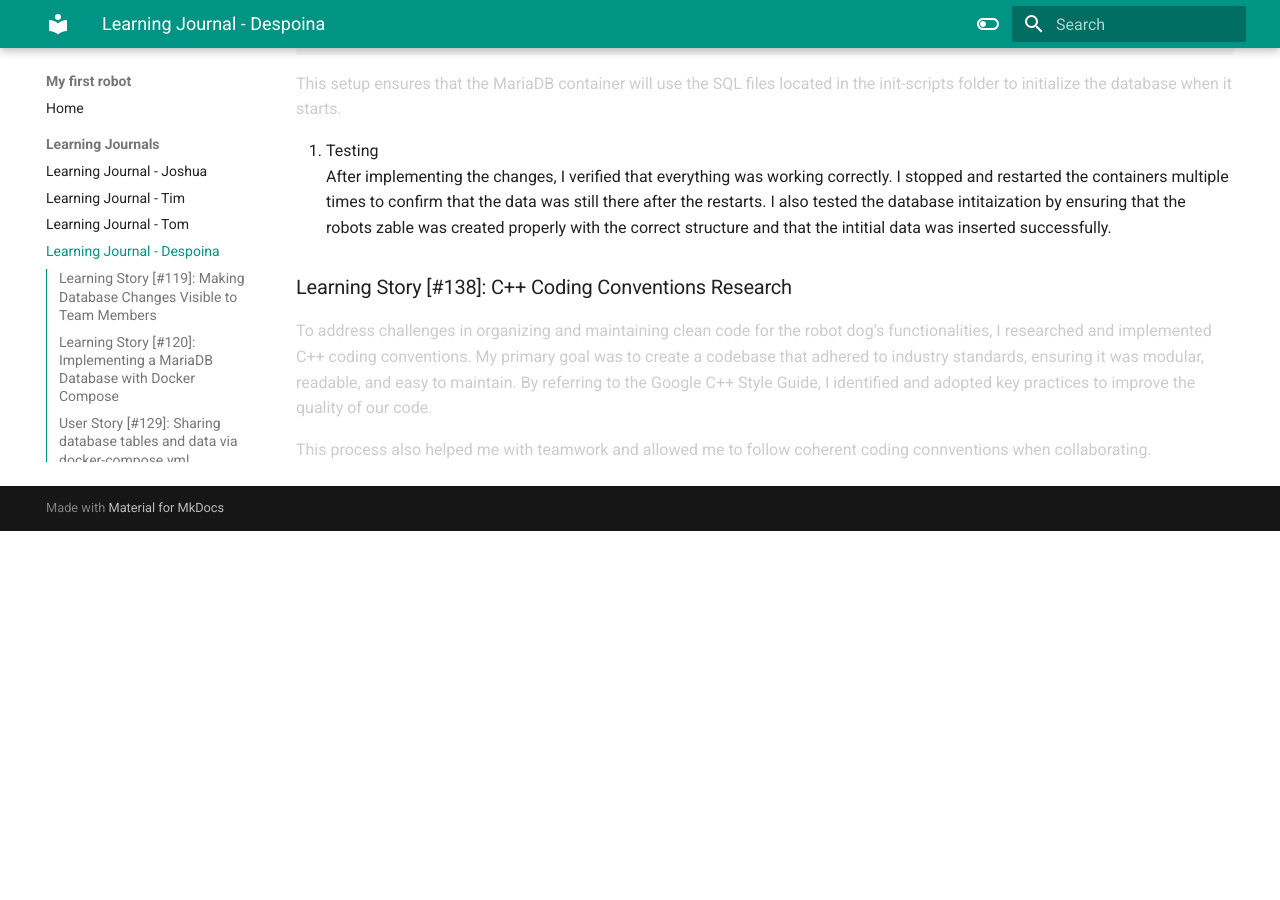
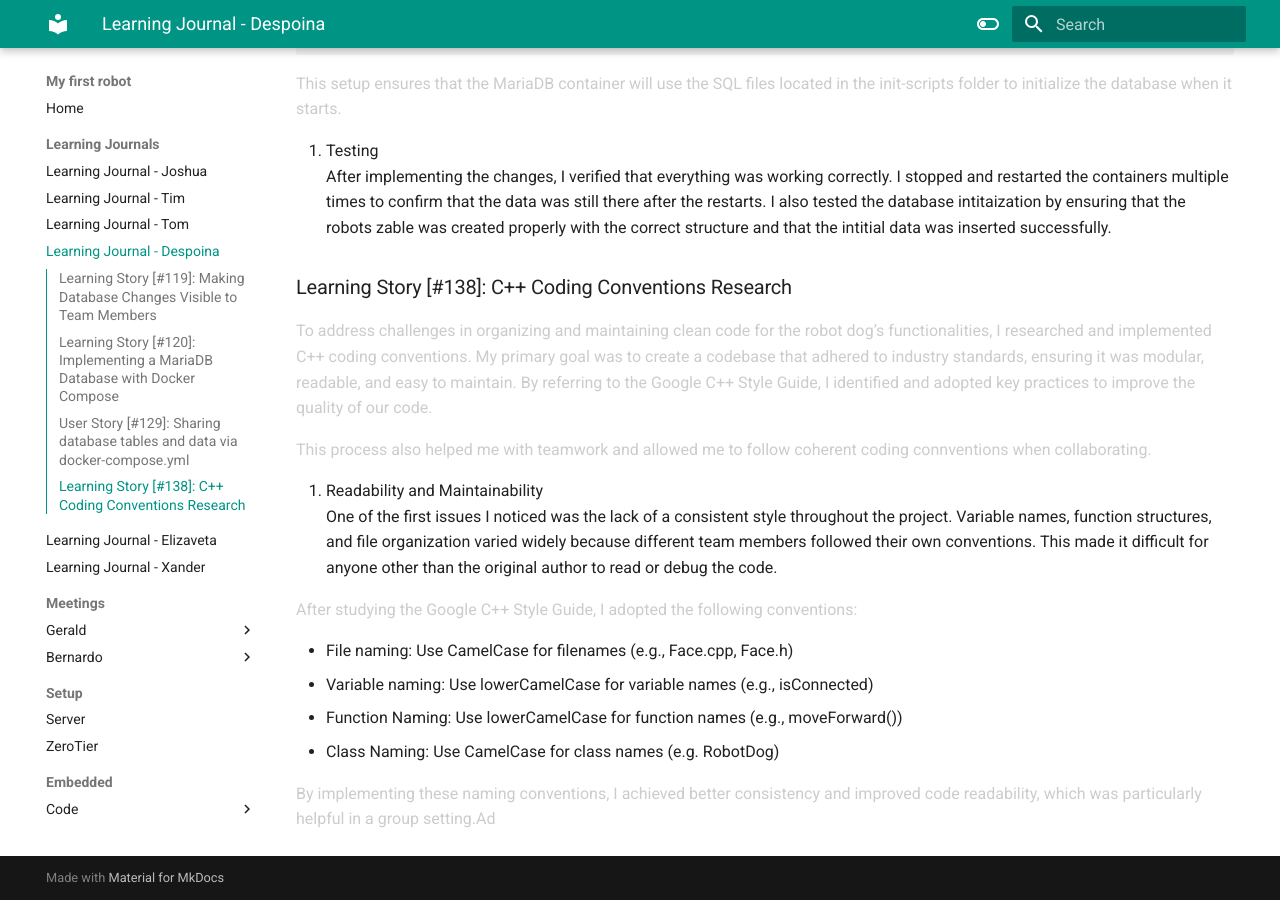
Before and after one commit to VioletHarmon2002/MyFirstRobot, an MkDocs documentation site: the page built from docs/Learning Journals/learning-journal-despoina.md, in a window 1280 px wide and 900 px high, scrolled down 2767 px. Built offline with MkDocs 1.6.1 and Material for MkDocs 9.7.7, drawn with Linux system fonts in a browser that asks for light colours; before the commit the page ends 3298 px from its top, so only the background shows below that.

Commit message:
Added: readability and maintanability in learning story #138

```diff
--- a/docs/Learning Journals/learning-journal-despoina.md
+++ b/docs/Learning Journals/learning-journal-despoina.md
@@ -136,3 +136,15 @@ After implementing the changes, I verified that everything was working correctly
 To address challenges in organizing and maintaining clean code for the robot dog’s functionalities, I researched and implemented C++ coding conventions. My primary goal was to create a codebase that adhered to industry standards, ensuring it was modular, readable, and easy to maintain. By referring to the Google C++ Style Guide, I identified and adopted key practices to improve the quality of our code.
 
 This process also helped me with teamwork and allowed me to follow coherent coding connventions when collaborating.
+
+1. Readability and Maintainability
+One of the first issues I noticed was the lack of a consistent style throughout the project. Variable names, function structures, and file organization varied widely because different team members followed their own conventions. This made it difficult for anyone other than the original author to read or debug the code.
+
+After studying the Google C++ Style Guide, I adopted the following conventions:
+
+- File naming: Use CamelCase for filenames (e.g., Face.cpp, Face.h)
+- Variable naming: Use lowerCamelCase for variable names (e.g., isConnected)
+- Function Naming: Use lowerCamelCase for function names (e.g., moveForward())
+- Class Naming: Use CamelCase for class names (e.g. RobotDog)
+
+By implementing these naming conventions, I achieved better consistency and improved code readability, which was particularly helpful in a group setting.Ad
```
